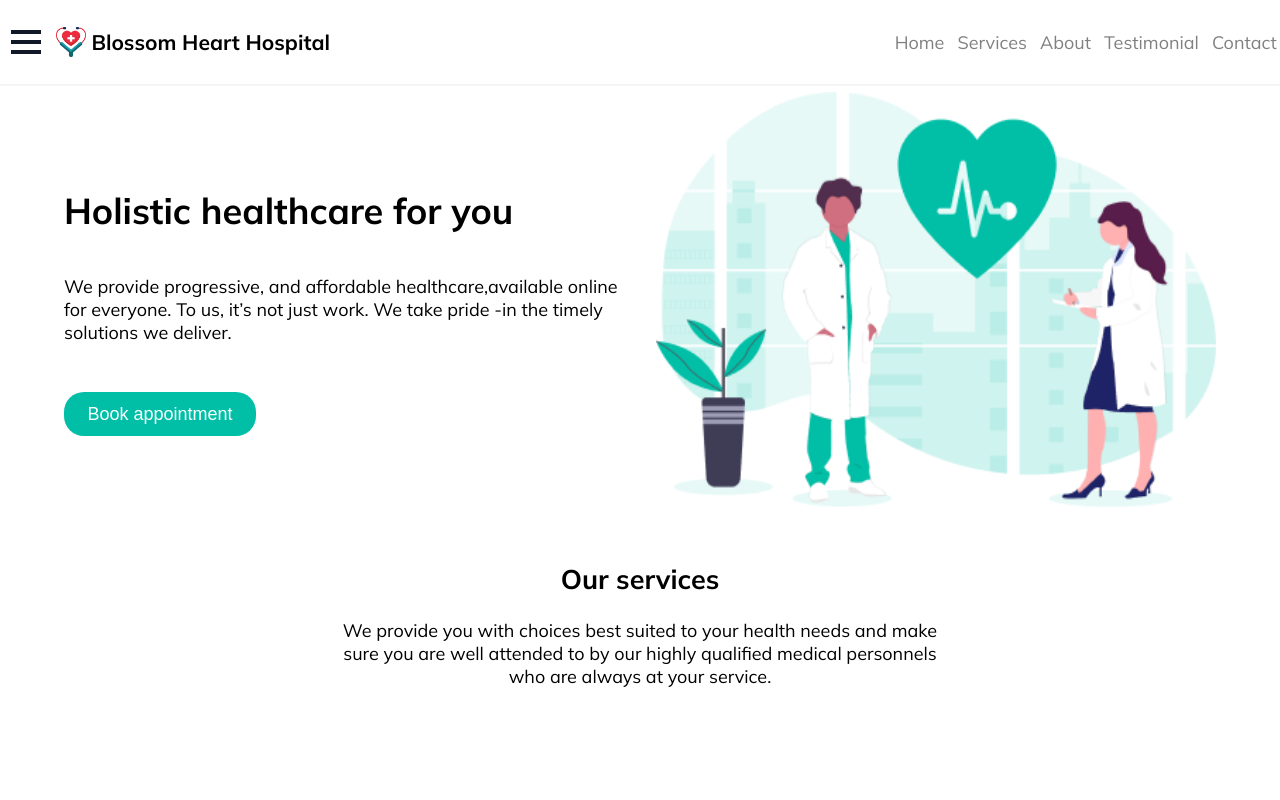
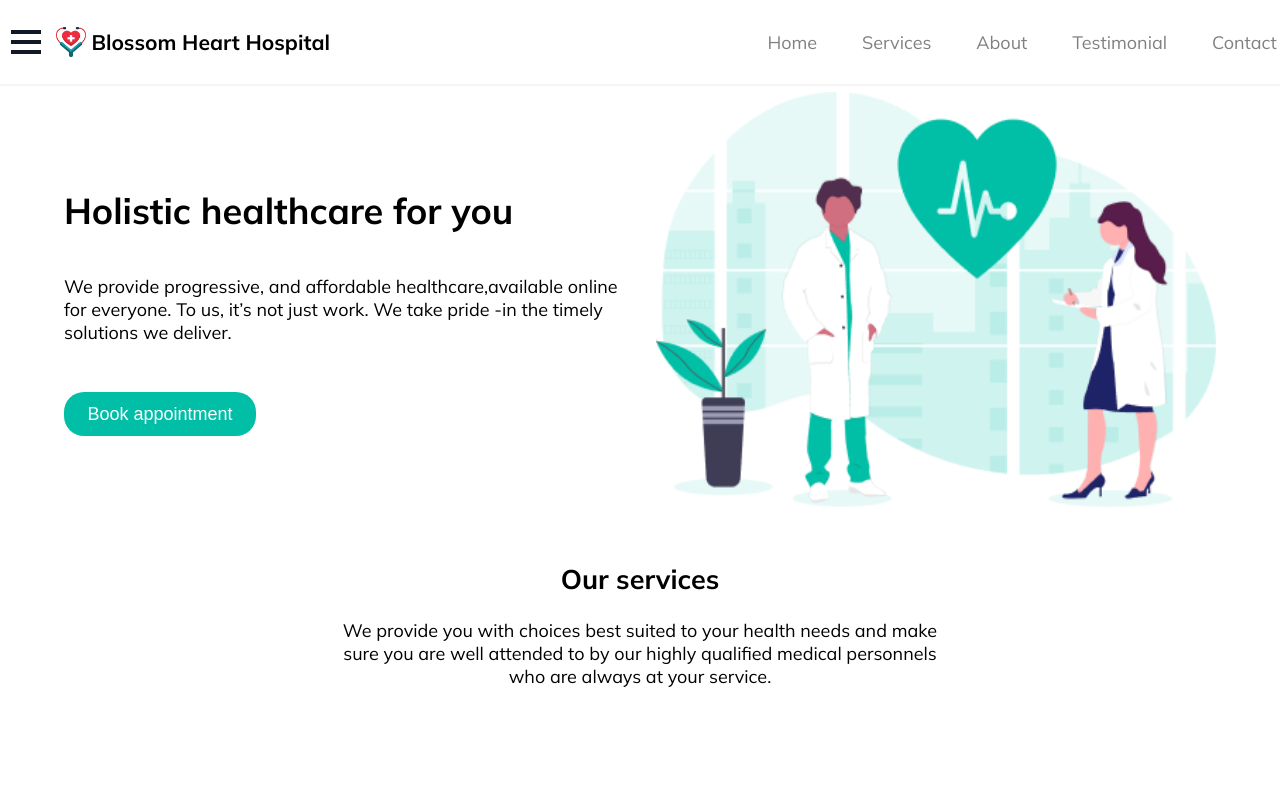
Before and after one commit to zemola/book-appointment, a React (Create React App) app: page / in a window 1280 px wide. Shown: the top 800 px of the page. Built offline with nearby package versions, Linux system fonts and the light colour scheme.

Commit message:
few changes

```diff
--- a/src/components/Layout/Nav.css
+++ b/src/components/Layout/Nav.css
@@ -53,7 +53,7 @@
  }
 
  .nav-items{
-     width: 30%;
+     width: 40%;
      justify-content: space-between;
      display: flex;
      margin:0;
--- a/src/components/Layout/Sidebar/Sidebar.css
+++ b/src/components/Layout/Sidebar/Sidebar.css
@@ -24,6 +24,7 @@
   .sidebar li {
     border-bottom: 1px black solid;
     padding: 1rem;
+    list-style-type: none;
   }
 
   @media (max-width: 820px) {
```
